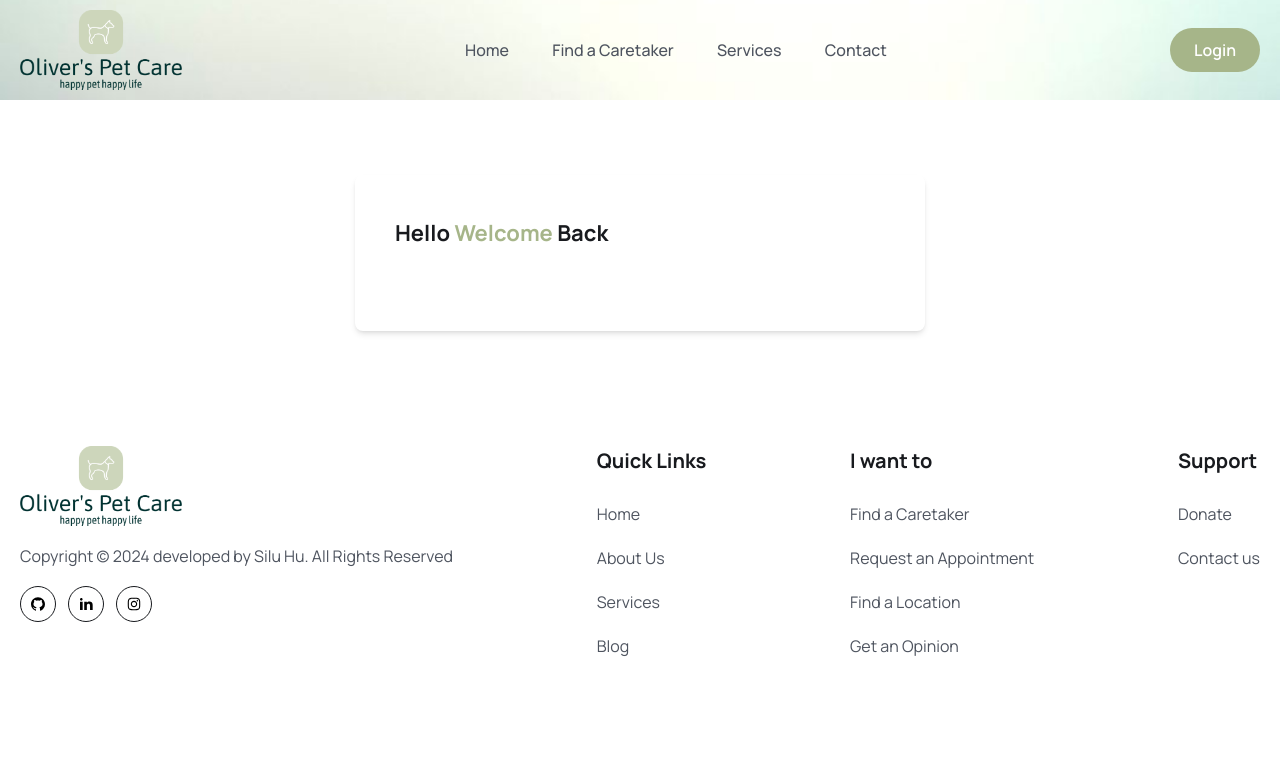
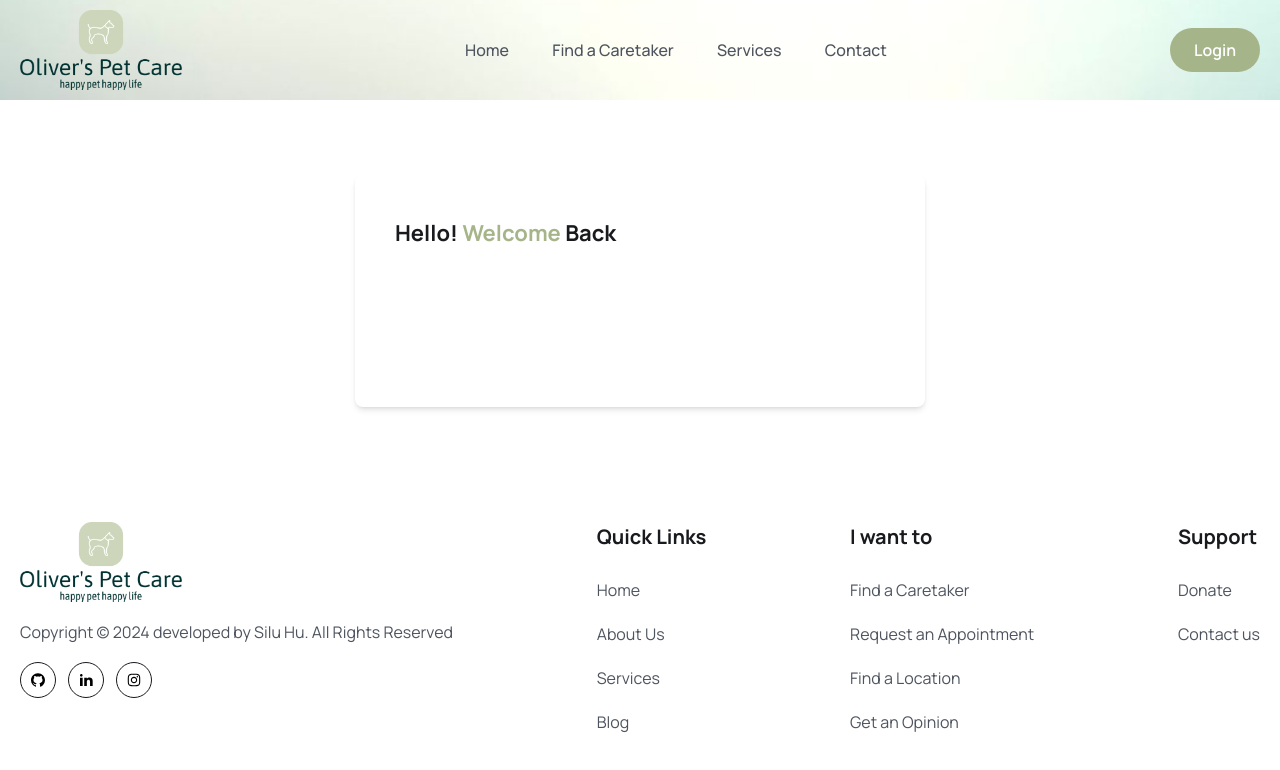
Before and after one commit to erinh816/OliversPetCareCo, a React (Vite) app in the folder frontend/: page /login in a window 1280 px wide. Shown: the top 770 px of the page. Built offline with nearby package versions, Linux system fonts and the light colour scheme.

Commit message:
added form to login component

```diff
--- a/frontend/src/pages/Login.jsx
+++ b/frontend/src/pages/Login.jsx
@@ -4,9 +4,17 @@ const Login = () => {
   return (
     <section className="px-5 lg:px-0">
       <div className="w-full max-w-[570px] mx-auto rounded-lg shadow-md md:p-10">
-        <h3 className="text-headingColor text-[22px] leading-9 font-bold mb-10">Hello
+        <h3 className="text-headingColor text-[22px] leading-9 font-bold mb-10">Hello!
           <span className="text-primaryColor"> Welcome </span>Back
         </h3>
+
+        {/* Login Form */}
+        <form className="py-4 mb:py-0">
+          <div className="mb-5">
+            <input type="email"></input>
+
+          </div>
+        </form>
 
       </div>
     </section>
```
